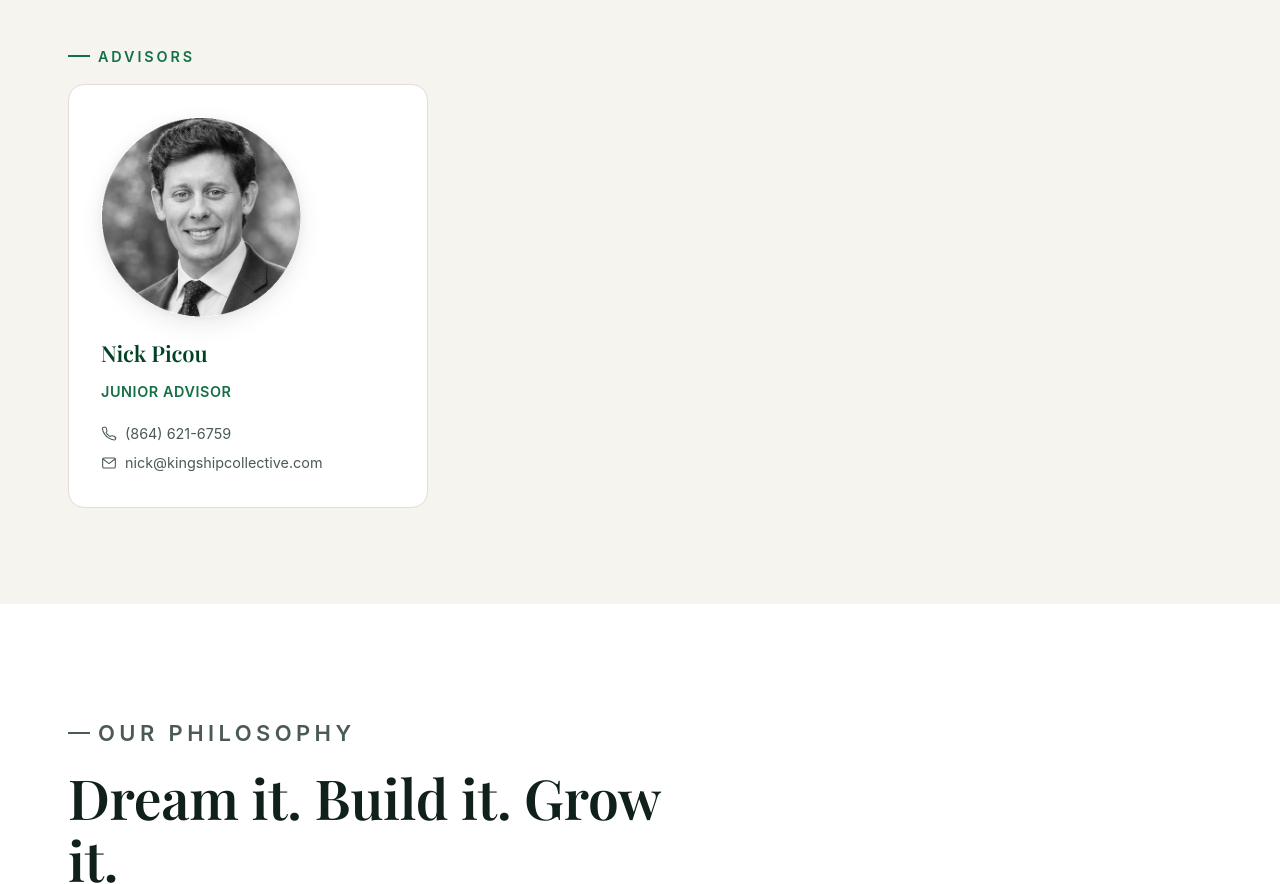
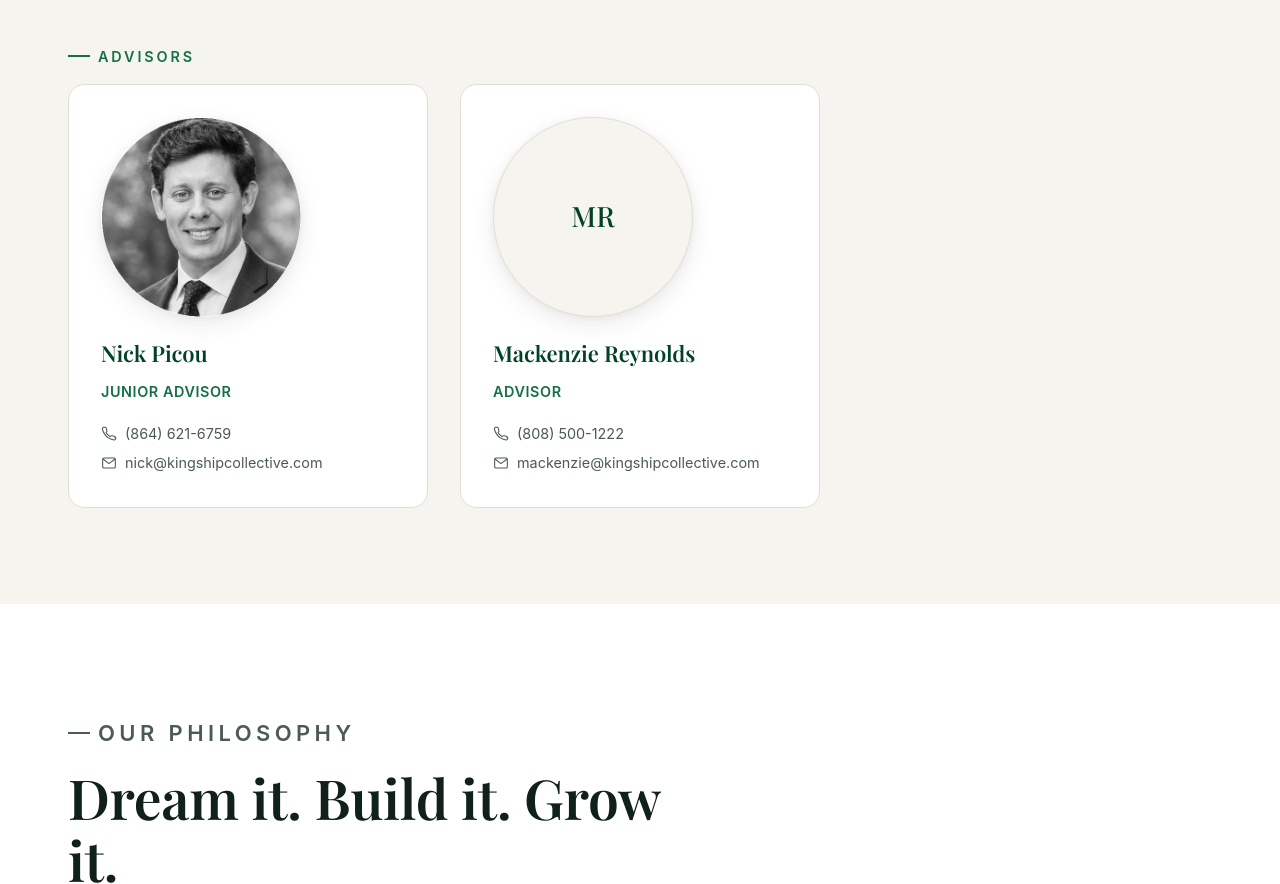
Before and after one commit to lorne-art/kingshipcollective, a plain HTML site: page about.html in a window 1280 px wide. Shown: the part 2082-2966 px from the top of the page. Drawn offline with nearby package versions, Linux system fonts and the light colour scheme; animation ran at ten frames a second; a web font is replaced by a local one.

Commit message:
Add Mackenzie Reynolds to Advisors section
Placeholder monogram avatar used until a headshot photo is provided.

Co-Authored-By: Claude Sonnet 5 <noreply@anthropic.com>

```diff
--- a/about.html
+++ b/about.html
@@ -157,6 +157,15 @@
             <a href="mailto:nick@kingshipcollective.com"><svg viewBox="0 0 24 24" fill="none" stroke="currentColor" stroke-width="1.6" stroke-linecap="round" stroke-linejoin="round"><rect x="2.5" y="4.5" width="19" height="15" rx="2"/><path d="m3 6 9 7 9-7"/></svg> nick@kingshipcollective.com</a>
           </div>
         </div>
+        <div class="team-card card reveal">
+          <div class="avatar avatar-placeholder">MR</div>
+          <h3>Mackenzie Reynolds</h3>
+          <span class="role">Advisor</span>
+          <div class="contact-links">
+            <a href="tel:+18085001222"><svg viewBox="0 0 24 24" fill="none" stroke="currentColor" stroke-width="1.6" stroke-linecap="round" stroke-linejoin="round"><path d="M22 16.9v2a2 2 0 0 1-2.2 2 19.8 19.8 0 0 1-8.6-3.1 19.5 19.5 0 0 1-6-6A19.8 19.8 0 0 1 2.1 4.2 2 2 0 0 1 4.1 2h2a2 2 0 0 1 2 1.7c.1 1 .3 2 .7 2.9a2 2 0 0 1-.4 2.1L7.6 9.9a16 16 0 0 0 6 6l1.2-.8a2 2 0 0 1 2.1-.4c.9.4 1.9.6 2.9.7a2 2 0 0 1 1.2 2Z"/></svg> (808) 500-1222</a>
+            <a href="mailto:mackenzie@kingshipcollective.com"><svg viewBox="0 0 24 24" fill="none" stroke="currentColor" stroke-width="1.6" stroke-linecap="round" stroke-linejoin="round"><rect x="2.5" y="4.5" width="19" height="15" rx="2"/><path d="m3 6 9 7 9-7"/></svg> mackenzie@kingshipcollective.com</a>
+          </div>
+        </div>
       </div>
     </div>
   </section>
--- a/assets/css/style.css
+++ b/assets/css/style.css
@@ -563,6 +563,16 @@ body.nav-open { overflow: hidden; }
   margin-bottom: var(--space-4);
   box-shadow: var(--shadow-md);
 }
+.avatar-placeholder {
+  display: flex;
+  align-items: center;
+  justify-content: center;
+  background: var(--color-bg-alt);
+  border: 1px solid var(--color-border);
+  color: var(--color-primary);
+  font-family: var(--font-heading);
+  font-size: var(--step-2);
+}
 .team-card h3 { font-size: var(--step-1); color: var(--color-primary); }
 .team-card .role { font-size: var(--step--1); color: var(--color-primary-500); font-weight: 600; letter-spacing: 0.04em; text-transform: uppercase; margin-top: 0.2rem; }
 .team-card .contact-links { margin-top: var(--space-3); display: flex; flex-direction: column; gap: 0.4rem; font-size: var(--step--1); }
```
